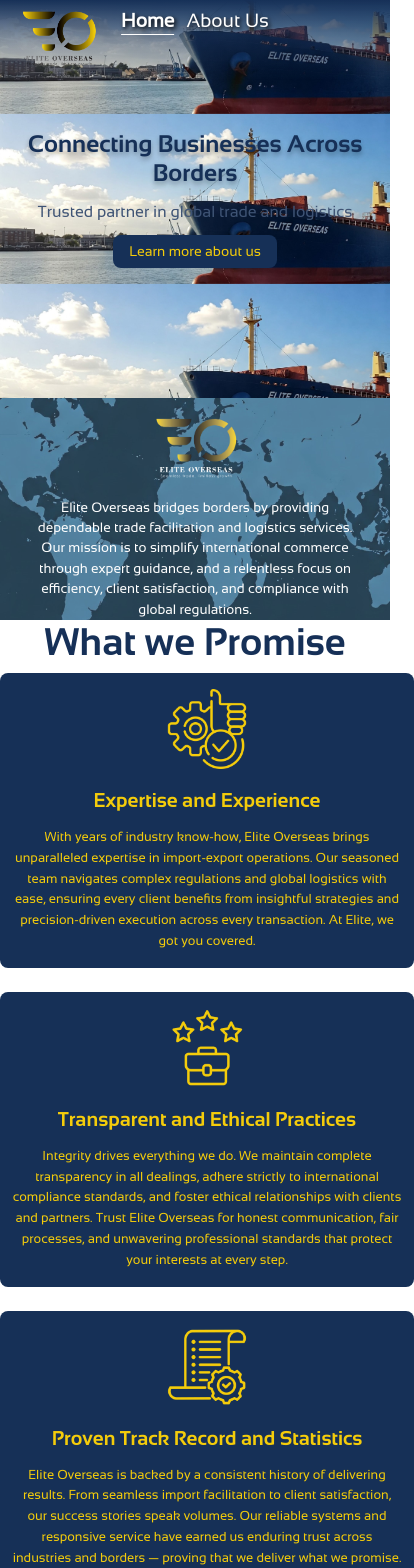
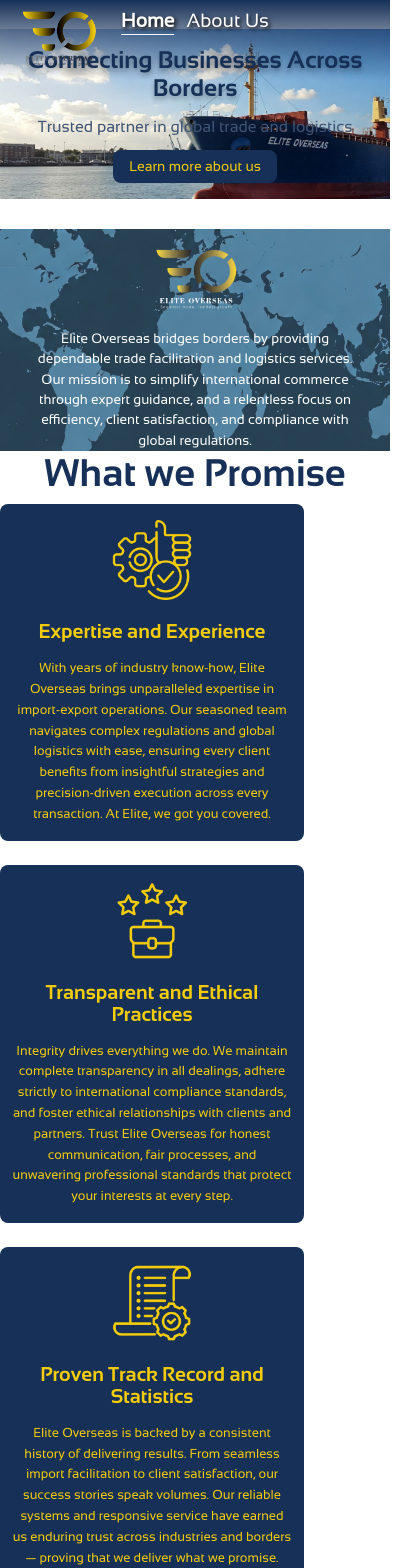
Before and after one commit to Burhanuddin785/EliteOverseas, a React (Create React App) app: page / in a window 390 px wide. Shown: the top 1568 px of the page, 414 px wide, since content can reach past the window. Built offline with nearby package versions, Linux system fonts and the light colour scheme.

Commit message:
EliteOverseas Deployment3 bug fixes

```diff
--- a/src/css/shared/HeroSec.css
+++ b/src/css/shared/HeroSec.css
@@ -18,6 +18,7 @@
     background-image: url('../../assets/pictures/Heroimg.jpeg'); /* ✅ Replace with correct path */
     background-size: cover;
     background-position: center;
+    background-repeat: no-repeat;
     height: 100vh;
     padding-top: 80px; /* Compensate for fixed header */
     top: 0;
@@ -108,7 +109,7 @@
 
   @media (max-width: 480px) {
     .heroSec {
-      height: 40vh; /* Slightly taller for small screens */
+      height: 20vh; /* Slightly taller for small screens */
       grid-template-columns: 1fr;
       text-align: center;
       padding: 30px 16px;
--- a/src/css/shared/WhatWePromise.css
+++ b/src/css/shared/WhatWePromise.css
@@ -83,6 +83,6 @@
       flex-direction: column;
       align-items: center;
       gap: 24px;
-      max-width: 400px;
+      max-width: 280px;
     }
   }
```
